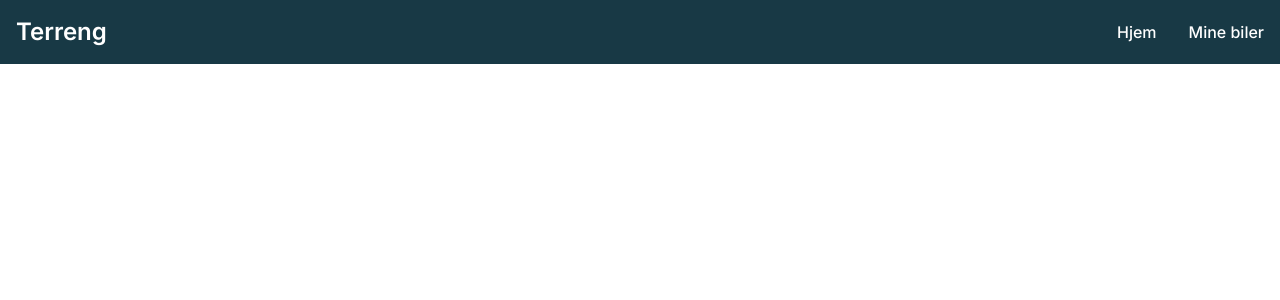
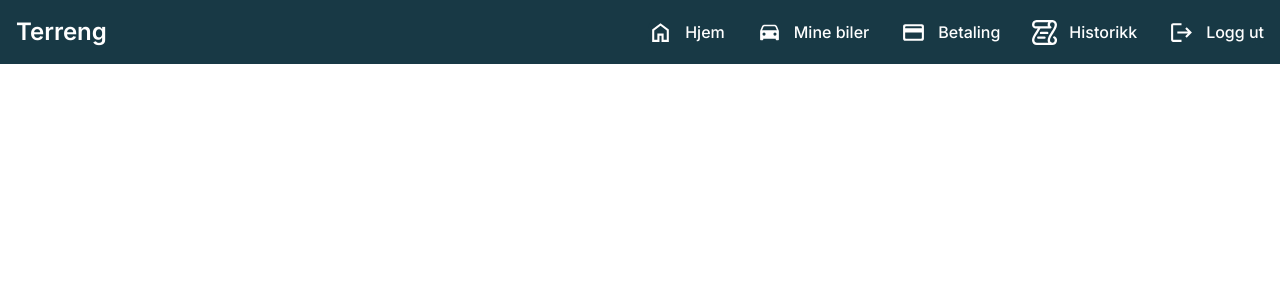
Before and after one commit to AnelHadzic/terrengprosjekt, a Next.js app: page / in a window 1280 px wide. Shown: the top 300 px of the page. Built offline with nearby package versions, Linux system fonts and the light colour scheme; no server answers.

Commit message:
Making navbar for login ready

```diff
--- /dev/null
+++ b/app/components/shared/LoginNavbar.tsx
@@ -0,0 +1,17 @@
+const LoginNavBar = () => {
+  return (
+    <>
+      <nav className="bg-custom-color z-10 border-gray-200 dark:bg-gray-900">
+        <div className="max-w-screen-xl flex flex-wrap items-center justify-between mx-auto p-4">
+          <a href="/" className="flex items-center">
+            <span className="self-center text-2xl font-semibold whitespace-nowrap text-white">
+              Terreng
+            </span>
+          </a>
+        </div>
+      </nav>
+    </>
+  )
+}
+
+export default LoginNavBar
--- a/app/components/shared/Navbar.tsx
+++ b/app/components/shared/Navbar.tsx
@@ -1,6 +1,13 @@
-import React from "react"
+"use client"
+import React, { useState } from "react"
+import { signOut } from "next-auth/react"
 
 const Navbar = () => {
+  const [isMenuOpen, setIsMenuOpen] = useState(false)
+
+  const toggleMenu = () => {
+    setIsMenuOpen(!isMenuOpen)
+  }
   return (
     <>
       <nav className="bg-custom-color z-10 border-gray-200 dark:bg-gray-900">
@@ -13,9 +20,10 @@ const Navbar = () => {
           <button
             data-collapse-toggle="navbar-default"
             type="button"
+            onClick={toggleMenu}
             className="inline-flex items-center p-2 w-10 h-10 justify-center text-sm text-gray-500 rounded-lg md:hidden hover:bg-gray-100 focus:outline-none focus:ring-2 focus:ring-gray-200 dark:text-gray-400 dark:hover:bg-gray-700 dark:focus:ring-gray-600"
             aria-controls="navbar-default"
-            aria-expanded="false"
+            aria-expanded={isMenuOpen}
           >
             <span className="sr-only">Åpne menyen</span>
             <svg
@@ -34,23 +42,116 @@ const Navbar = () => {
               />
             </svg>
           </button>
-          <div className="hidden w-full md:block md:w-auto" id="navbar-default">
+          <div
+            className={`${
+              isMenuOpen ? "block" : "hidden"
+            } w-full md:block md:w-auto`}
+            id="navbar-default"
+          >
             <ul className="font-medium flex flex-col p-4 md:p-0 mt-4 border border-gray-100 rounded-lg bg-custom-color md:flex-row md:space-x-8 md:mt-0 md:border-0 md:dark:bg-gray-900 dark:border-gray-700">
               <li>
                 <a
-                  href="#"
-                  className="block py-2 pl-3 pr-4 text-white rounded hover:bg-gray-100 md:hover:bg-transparent md:border-0 md:hover:text-blue-700 md:p-0 dark:text-white md:dark:hover:text-blue-500 dark:hover:bg-gray-700 dark:hover:text-white md:dark:hover:bg-transparent"
+                  href="/"
+                  className="block flex flex-row py-2 pl-3 pr-4 text-white rounded hover:bg-gray-100 md:hover:bg-transparent md:border-0 md:hover:text-blue-300 md:p-0 dark:text-white md:dark:hover:text-blue-500 dark:hover:bg-gray-300 dark:hover:text-white md:dark:hover:bg-transparent"
                   aria-current="page"
                 >
+                  <svg
+                    xmlns="http://www.w3.org/2000/svg"
+                    width="25"
+                    height="25"
+                    viewBox="0 0 24 24"
+                    className="mr-3"
+                  >
+                    <path
+                      fill="currentColor"
+                      d="M6 19h3v-6h6v6h3v-9l-6-4.5L6 10v9Zm-2 2V9l8-6l8 6v12h-7v-6h-2v6H4Zm8-8.75Z"
+                    />
+                  </svg>
                   Hjem
                 </a>
               </li>
               <li>
                 <a
+                  href="/mine-biler"
+                  className="block flex flex-row py-2 pl-3 pr-4 text-white rounded hover:bg-gray-100 md:hover:bg-transparent md:border-0 md:hover:text-blue-300 md:p-0 dark:text-white md:dark:hover:text-blue-500 dark:hover:bg-gray-300 dark:hover:text-white md:dark:hover:bg-transparent"
+                >
+                  <svg
+                    xmlns="http://www.w3.org/2000/svg"
+                    width="25"
+                    height="25"
+                    viewBox="0 0 512 512"
+                    className="mr-3"
+                  >
+                    <path
+                      fill="currentColor"
+                      d="M447.68 220.78a16 16 0 0 0-1-3.08l-37.78-88.16C400.19 109.17 379 96 354.89 96H157.11c-24.09 0-45.3 13.17-54 33.54L65.29 217.7A15.72 15.72 0 0 0 64 224v176a16 16 0 0 0 16 16h32a16 16 0 0 0 16-16v-16h256v16a16 16 0 0 0 16 16h32a16 16 0 0 0 16-16V224a16.15 16.15 0 0 0-.32-3.22ZM144 320a32 32 0 1 1 32-32a32 32 0 0 1-32 32Zm224 0a32 32 0 1 1 32-32a32 32 0 0 1-32 32ZM104.26 208l28.23-65.85C136.11 133.69 146 128 157.11 128h197.78c11.1 0 21 5.69 24.62 14.15L407.74 208Z"
+                    />
+                  </svg>
+                  Mine biler
+                </a>
+              </li>
+              <li>
+                <a
                   href="#"
-                  className="block py-2 pl-3 pr-4 text-white rounded hover:bg-gray-100 md:hover:bg-transparent md:border-0 md:hover:text-blue-700 md:p-0 dark:text-white md:dark:hover:text-blue-500 dark:hover:bg-gray-700 dark:hover:text-white md:dark:hover:bg-transparent"
+                  className="block flex flex-row py-2 pl-3 pr-4 text-white rounded hover:bg-gray-100 md:hover:bg-transparent md:border-0 md:hover:text-blue-300 md:p-0 dark:text-white md:dark:hover:text-blue-500 dark:hover:bg-gray-300 dark:hover:text-white md:dark:hover:bg-transparent"
                 >
-                  Mine biler
+                  <svg
+                    xmlns="http://www.w3.org/2000/svg"
+                    width="25"
+                    height="25"
+                    viewBox="0 0 24 24"
+                    className="mr-3"
+                  >
+                    <path
+                      fill="currentColor"
+                      d="M20 4H4c-1.11 0-1.99.89-1.99 2L2 18c0 1.11.89 2 2 2h16c1.11 0 2-.89 2-2V6c0-1.11-.89-2-2-2zm-1 14H5c-.55 0-1-.45-1-1v-5h16v5c0 .55-.45 1-1 1zm1-10H4V7c0-.55.45-1 1-1h14c.55 0 1 .45 1 1v1z"
+                    />
+                  </svg>
+                  Betaling
+                </a>
+              </li>
+              <li>
+                <a
+                  href="#"
+                  className="block flex flex-row py-2 pl-3 pr-4 text-white rounded hover:bg-gray-100 md:hover:bg-transparent md:border-0 md:hover:text-blue-300 md:p-0 dark:text-white md:dark:hover:text-blue-500 dark:hover:bg-gray-300 dark:hover:text-white md:dark:hover:bg-transparent"
+                >
+                  <svg
+                    xmlns="http://www.w3.org/2000/svg"
+                    width="25"
+                    height="25"
+                    viewBox="0 0 16 16"
+                    className="mr-3"
+                  >
+                    <path
+                      fill="currentColor"
+                      d="M5 8.25a.75.75 0 0 1 .75-.75h4a.75.75 0 0 1 0 1.5h-4A.75.75 0 0 1 5 8.25ZM4 10.5A.75.75 0 0 0 4 12h4a.75.75 0 0 0 0-1.5H4Z"
+                    />
+                    <path
+                      fill="currentColor"
+                      d="M13-.005c1.654 0 3 1.328 3 3c0 .982-.338 1.933-.783 2.818c-.443.879-1.028 1.758-1.582 2.588l-.011.017c-.568.853-1.104 1.659-1.501 2.446c-.398.789-.623 1.494-.623 2.136a1.5 1.5 0 1 0 2.333-1.248a.75.75 0 0 1 .834-1.246A3 3 0 0 1 13 16H3a3 3 0 0 1-3-3c0-1.582.891-3.135 1.777-4.506c.209-.322.418-.637.623-.946c.473-.709.923-1.386 1.287-2.048H2.51c-.576 0-1.381-.133-1.907-.783A2.68 2.68 0 0 1 0 2.995a3 3 0 0 1 3-3Zm0 1.5a1.5 1.5 0 0 0-1.5 1.5c0 .476.223.834.667 1.132A.75.75 0 0 1 11.75 5.5H5.368c-.467 1.003-1.141 2.015-1.773 2.963c-.192.289-.381.571-.558.845C2.13 10.711 1.5 11.916 1.5 13A1.5 1.5 0 0 0 3 14.5h7.401A2.989 2.989 0 0 1 10 13c0-.979.338-1.928.784-2.812c.441-.874 1.023-1.748 1.575-2.576l.017-.026c.568-.853 1.103-1.658 1.501-2.448c.398-.79.623-1.497.623-2.143c0-.838-.669-1.5-1.5-1.5Zm-10 0a1.5 1.5 0 0 0-1.5 1.5c0 .321.1.569.27.778c.097.12.325.227.74.227h7.674A2.737 2.737 0 0 1 10 2.995c0-.546.146-1.059.401-1.5Z"
+                    />
+                  </svg>
+                  Historikk
+                </a>
+              </li>
+              <li>
+                <a
+                  onClick={() => signOut()}
+                  className="block flex flex-row py-2 pl-3 pr-4 text-white rounded hover:bg-gray-100 md:hover:bg-transparent md:border-0 md:hover:text-blue-300 md:p-0 dark:text-white md:dark:hover:text-blue-500 dark:hover:bg-gray-300 dark:hover:text-white md:dark:hover:bg-transparent"
+                >
+                  <svg
+                    xmlns="http://www.w3.org/2000/svg"
+                    width="25"
+                    height="25"
+                    viewBox="0 0 24 24"
+                    className="mr-3"
+                  >
+                    <path
+                      fill="currentColor"
+                      d="m17 7l-1.41 1.41L18.17 11H8v2h10.17l-2.58 2.58L17 17l5-5M4 5h8V3H4c-1.1 0-2 .9-2 2v14c0 1.1.9 2 2 2h8v-2H4V5Z"
+                    />
+                  </svg>
+                  Logg ut
                 </a>
               </li>
             </ul>
```
